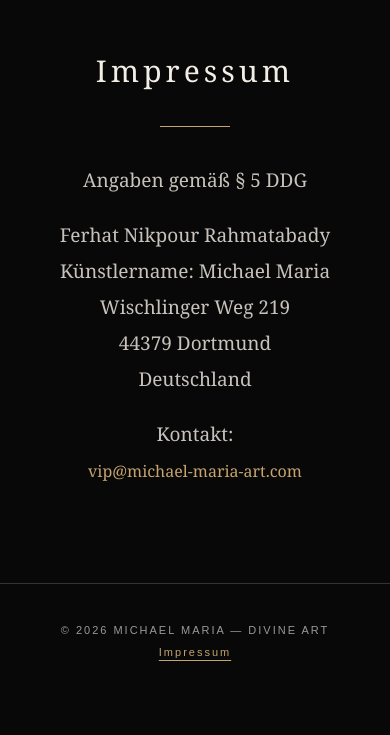
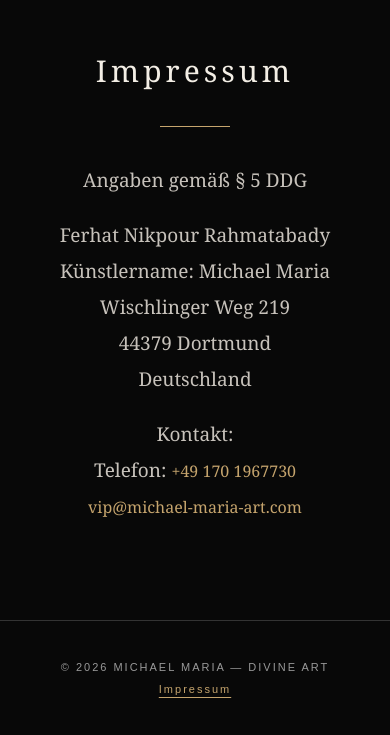
Before and after one commit to 123Amadeus123/michael-maria-art, a plain HTML site: page index.html in a window 390 px wide. Shown: the part 2337-3072 px from the top of the page. Before the commit the page ends 3035 px from the top, so only its background shows below. Drawn offline with Linux system fonts and the light colour scheme.

Commit message:
Add clickable contact phone to imprint

```diff
--- a/index.html
+++ b/index.html
@@ -220,6 +220,7 @@
         Deutschland
       </address>
       <p>Kontakt:<br>
+        Telefon: <a class="email" href="tel:+491701967730">+49 170 1967730</a><br>
         <a class="email" href="mailto:vip@michael-maria-art.com">vip@michael-maria-art.com</a>
       </p>
     </div>
```
